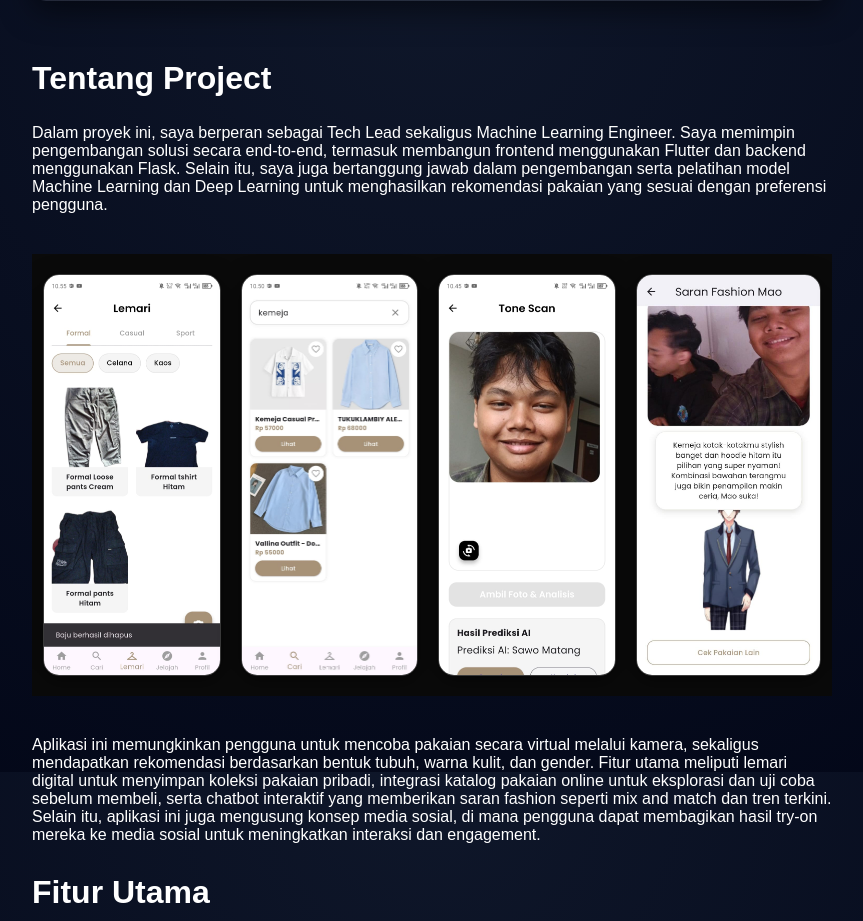
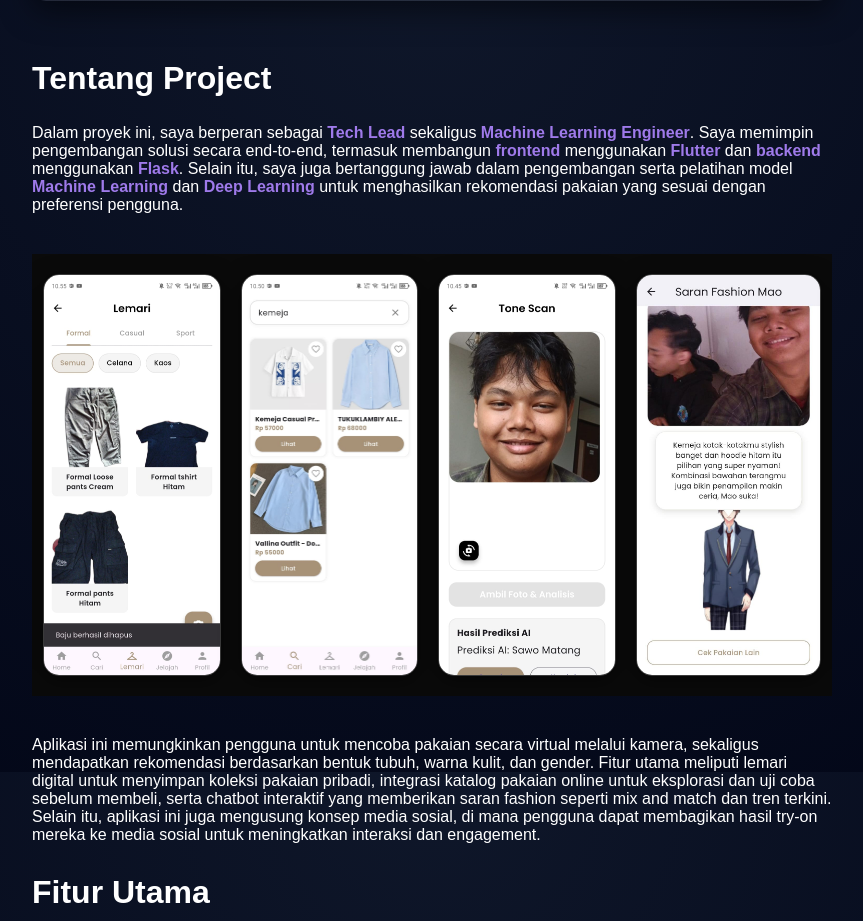
Before and after one commit to DieonAsahi/web_portofolio_saya, a Next.js app: page /project/tryon in a window 1280 px wide. Shown: the part 828-1749 px from the top of the page, without its empty margins (208-1071 px from the left). Built offline with nearby package versions, Linux system fonts and the light colour scheme.

Commit message:
update porto

```diff
--- a/app/project/brono/page.jsx
+++ b/app/project/brono/page.jsx
@@ -31,11 +31,11 @@ export default function Page() {
       <div className="project-content">
         <h2 className="hero-desc-tech">Tentang Project</h2>
         <p className="port-desc">
-          Dalam proyek ini, saya berperan dalam pengembangan dan konfigurasi
-          JavaScript untuk memastikan interaksi pada aplikasi berjalan dengan
-          baik. Saya menangani logika frontend, pengelolaan produk, serta
-          integrasi fitur agar aplikasi dapat memberikan pengalaman yang
-          responsif dan interaktif.
+          Dalam proyek ini, saya berperan dalam pengembangan dan konfigurasi{" "}
+          <span className="highlight">JavaScript</span> untuk memastikan
+          interaksi pada aplikasi berjalan dengan baik. Saya menangani logika
+          frontend, pengelolaan produk, serta integrasi fitur agar aplikasi
+          dapat memberikan pengalaman yang responsif dan interaktif.
         </p>
 
         <div className="image-scroll-wrapper">
--- a/app/project/tryon/page.jsx
+++ b/app/project/tryon/page.jsx
@@ -2,7 +2,7 @@
 
 import Link from "next/link";
 import { useRouter } from "next/navigation";
-import {SiFlutter, SiFlask, SiPython, SiMysql} from "react-icons/si";
+import { SiFlutter, SiFlask, SiPython, SiMysql } from "react-icons/si";
 import { FaBrain } from "react-icons/fa";
 export default function Page() {
   const router = useRouter();
@@ -30,13 +30,18 @@ export default function Page() {
       <div className="project-content">
         <h2 className="hero-desc-tech">Tentang Project</h2>
         <p>
-          Dalam proyek ini, saya berperan sebagai Tech Lead sekaligus Machine
-          Learning Engineer. Saya memimpin pengembangan solusi secara
-          end-to-end, termasuk membangun frontend menggunakan Flutter dan
-          backend menggunakan Flask. Selain itu, saya juga bertanggung jawab
-          dalam pengembangan serta pelatihan model Machine Learning dan Deep
-          Learning untuk menghasilkan rekomendasi pakaian yang sesuai dengan
-          preferensi pengguna.
+          Dalam proyek ini, saya berperan sebagai{" "}
+          <span className="highlight">Tech Lead</span> sekaligus{" "}
+          <span className="highlight">Machine Learning Engineer</span>. Saya
+          memimpin pengembangan solusi secara end-to-end, termasuk membangun{" "}
+          <span className="highlight">frontend</span> menggunakan{" "}
+          <span className="highlight">Flutter</span> dan{" "}
+          <span className="highlight">backend</span> menggunakan{" "}
+          <span className="highlight">Flask</span>. Selain itu, saya juga
+          bertanggung jawab dalam pengembangan serta pelatihan model{" "}
+          <span className="highlight">Machine Learning</span> dan{" "}
+          <span className="highlight">Deep Learning</span> untuk menghasilkan
+          rekomendasi pakaian yang sesuai dengan preferensi pengguna.
         </p>
 
         <div className="image-scroll-app">
--- a/components/Portfolio.jsx
+++ b/components/Portfolio.jsx
@@ -110,9 +110,18 @@ export default function Portfolio() {
             <div className="project-card">
               <img src="/images/coming_soon.png" alt="project" />
               <h3>Aplikasi Manajemen Kendaraan Motor</h3>
-              {/* <p>
-                Aplikasi .
-              </p> */}
+              <p>
+                Aplikasi manajemen perawatan kendaraan bermotor berbasis mobile
+                yang dikembangkan menggunakan{" "}
+                <span className="highlight">Flutter</span> sebagai frontend,{" "}
+                <span className="highlight">Node.js</span> {" "}
+                sebagai backend, <span className="highlight">
+                  Supabase
+                </span> dan <span className="highlight">MongoDB</span> sebagai
+                sistem basis data, serta{" "}
+                <span className="highlight">Flask Python</span> untuk
+                implementasi fitur machine learning.
+              </p>
 
               {/* <Link href="/project/bronp">
                 <button className="btn btn-portofolio">Detail</button>
```
